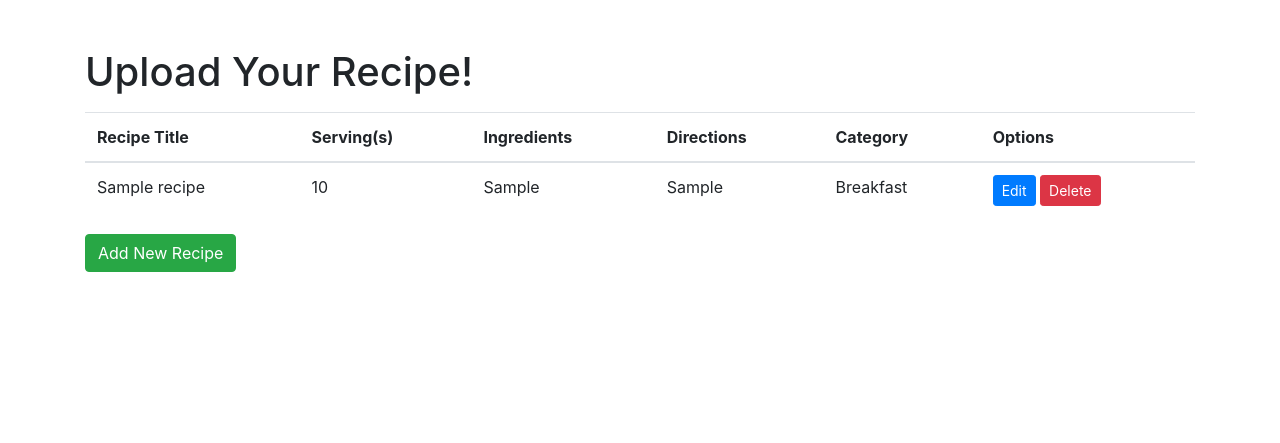
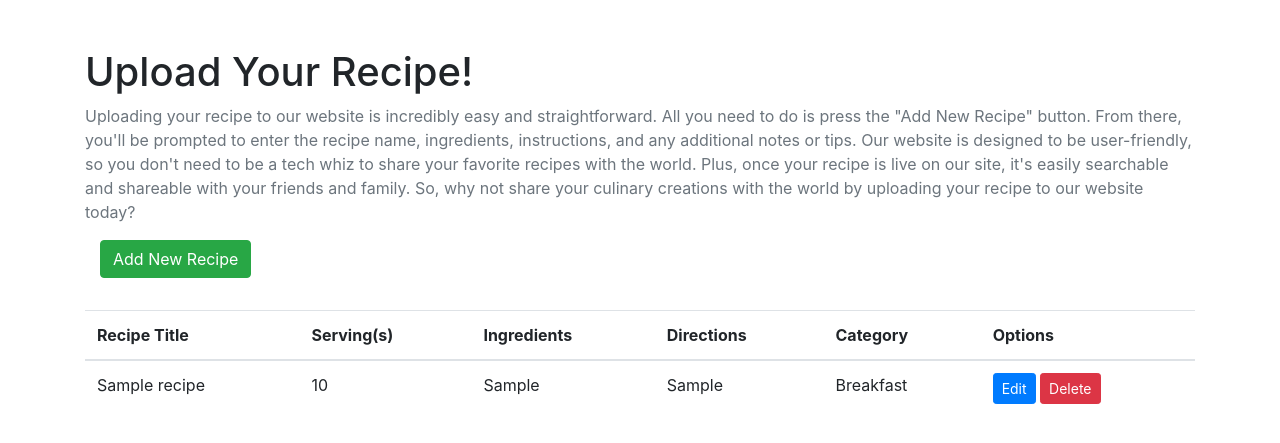
Before and after one commit to helen1032/Culinary-Chronicles, a Flask app: page /upload in a window 1280 px wide. Shown: the part 56-499 px from the top of the page. Run offline with Flask 3, Linux system fonts and the light colour scheme; tables that the repository leaves empty hold one stand-in row (values such as "Sample post"); parts of the project's set-up code (start-up, migrations or seed data) failed here and were passed over; some libraries are stand-ins or nearby versions.

Commit message:
refactor: Cleaned up the apperance of all of the html pages

```diff
--- a/main.py
+++ b/main.py
@@ -19,8 +19,6 @@ class Recipe(db.Model):
     totalTime = db.Column(db.Integer, nullable=False)
     summary = db.Column(db.Text, nullable=False)
 
-
-
     def __intit__(self, title, serving_amount, ingredients, directions, category, prepTime, cookTime, totalTime, summary):
         self.title = title
         self.serving_amount = serving_amount
@@ -31,9 +29,6 @@ class Recipe(db.Model):
         self.cookTime = cookTime
         self.totalTime = totalTime
         self.summary = summary
-#########################################################################################
-
-
 
 # Homepage Index.html
 @app.route("/")
@@ -138,6 +133,5 @@ def recipe_details(id):
     recipe = Recipe.query.get(id)
     return render_template('products/recipe_details.html', recipe=recipe)
 
-#########################################################################################
 if __name__ == '__main__':
     app.run(port=3003, host="localhost", debug=True)
--- a/templates/contact/contact_us.html
+++ b/templates/contact/contact_us.html
@@ -44,7 +44,6 @@
       <div class="container mt-5">
         <div class="row">
           <div class="col-md-6">
-
             <h2>Reach out to us!</h2>
             <p>We love hearing from our users! If you have any questions,
               feedback, or just want to say hello, please don't hesitate
--- a/templates/upload/upload.html
+++ b/templates/upload/upload.html
@@ -41,10 +41,24 @@
             </ul>
           </div>
         </div>
-      </nav>
+     </nav>
 
     <div class="container mt-5">
       <h1>Upload Your Recipe!</h1>
+      <p class="text-secondary">Uploading your recipe to our website is incredibly easy and straightforward.
+        All you need to do is press the "Add New Recipe"
+        button. From there, you'll be prompted to enter the recipe name, ingredients,
+        instructions, and any additional notes or tips. Our website is designed to
+        be user-friendly, so you don't need to be a tech whiz to share your favorite
+        recipes with the world. Plus, once your recipe is live on our site, it's easily
+        searchable and shareable with your friends and family. So, why not share your
+        culinary creations with the world by uploading your recipe to our website today?
+      </p>
+      <div class="container">
+        <a href="{{ url_for('add_recipe')}}">
+          <button type="button" class="btn btn-success mb-3">Add New Recipe</button>
+        </a>
+      </div>
         <div class="row mt-3">
           <div class="col-md-12">
             <table class="table">
@@ -56,7 +70,6 @@
                     <th>Directions</th>
                     <th>Category</th>
                     <th>Options</th>
-
                 </tr>
               </thead>
               <tbody>
@@ -65,6 +78,7 @@
                     <td>{{ recipe.title }}</td>
                     <td>{{ recipe.serving_amount }}</td>
                     <td>{{ recipe.ingredients }}</td>
+
                     <td>{{ recipe.directions }}</td>
                     <td>{{ recipe.category }}</td>
                     <td>
@@ -79,12 +93,8 @@
                 {% endfor %}
               </tbody>
             </table>
-              <a href="{{ url_for('add_recipe')}}">
-              <button type="button" class="btn btn-success mb-3">Add New Recipe</button>
-              </a>
           </div>
         </div>
       </div>
-
   </body>
 </html>
```
Also changed, not shown: templates/index.html (+5 -6 lines), templates/products/recipe_details.html (+0 -11 lines), templates/products/recipe_list.html (+4 -9 lines), templates/upload/add_recipe.html (+0 -7 lines), templates/upload/update_recipe.html (+0 -19 lines). Lines whose indentation alone changed are shown as unchanged.
